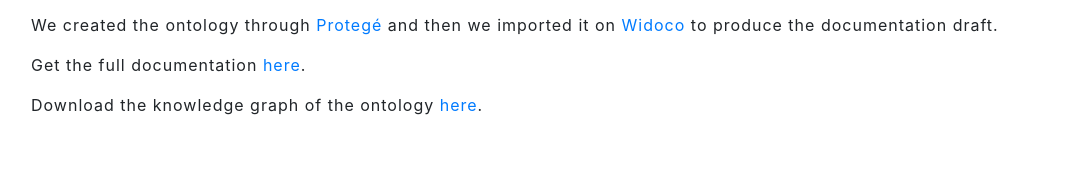
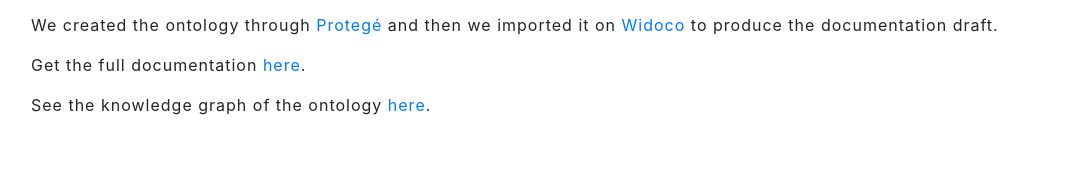
Before and after one commit to beccadelbens/The-SIDRO-project, a website with bundled scripts: page report.html in a window 1280 px wide. Shown: the part 4532-4710 px from the top of the page, without its empty margins (102-1171 px from the left). Built offline with nearby package versions, Linux system fonts and the light colour scheme.

Commit message:
Update report.html

```diff
--- a/report.html
+++ b/report.html
@@ -312,7 +312,7 @@
             <p>SIDRO goes to integrate the description one could wish to provide of an artwork through the existing ontologies of the domain. It gives the possibility to describe the content and to shift towards the metaphoric level by talking of what the content represents, i.e. the symbolism. The different interpretations that arise from the content and the symbolic level can be described through the ontology, as well as the debates that emerge between them.</p>
             <p>We created the ontology through <a href="https://protege.stanford.edu/"target="_blank">Protegé</a> and then we imported it on <a href="https://github.com/dgarijo/Widoco"target="_blank">Widoco</a> to produce the documentation draft.</p>
             <p>Get the full documentation <a href="https://sidrontology.github.io/sidro/index-en.html"target="_blank">here</a>.</p>
-            <p>Download the knowledge graph of the ontology <a href="SIDRO_graph.png"target="_blank">here</a>.</p>
+            <p>See the knowledge graph of the ontology <a href="SIDRO_graph.png"target="_blank">here</a>.</p>
           </div>
         </div>
       </div>
```
